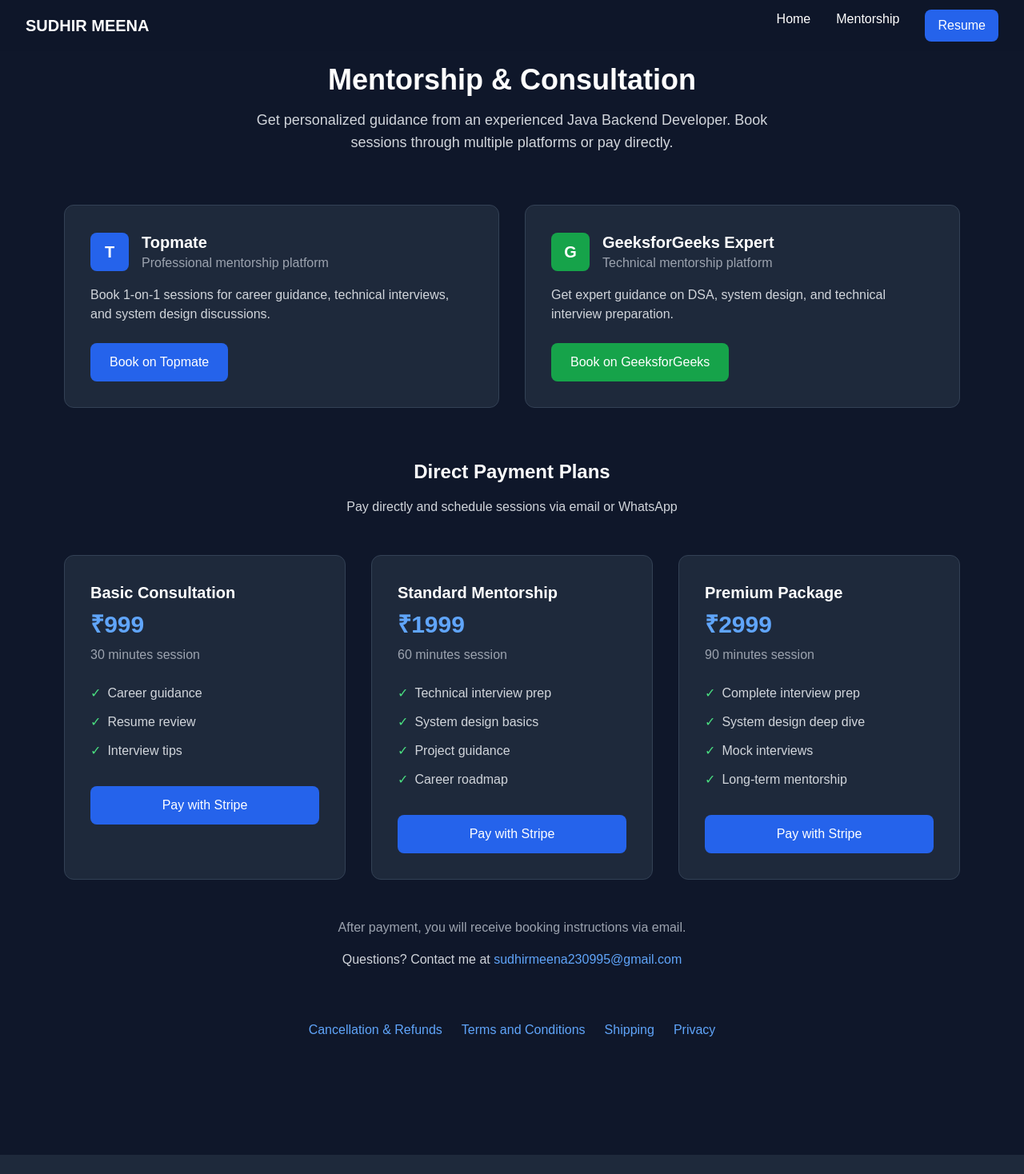
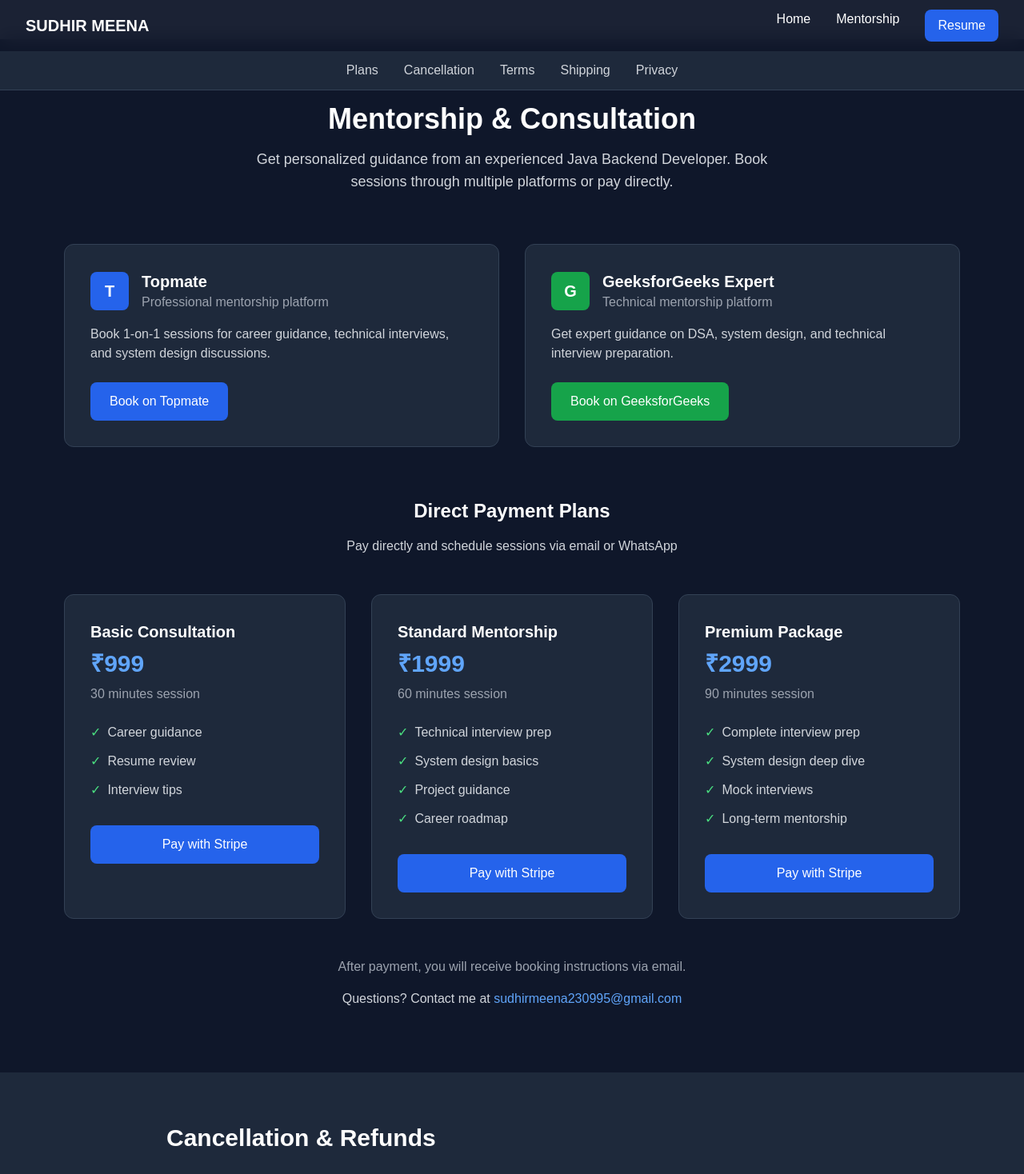
Before and after one commit to sudhir512kj/sudhir512kj.github.io, a React (Create React App) app: page /mentorship in a window 1280 px wide. Shown: the top 1468 px of the page at 80% size. Built offline with nearby package versions, Linux system fonts and the light colour scheme.

Commit message:
update in menubar for mandatory sections

```diff
--- a/src/components/Mentorship.js
+++ b/src/components/Mentorship.js
@@ -81,6 +81,18 @@ const Mentorship = () => {
           </div>
         </div>
       )}
+
+      <div className="sticky top-16 z-40 bg-slate-800 border-b border-slate-700 py-3">
+        <div className="max-w-6xl mx-auto px-4">
+          <div className="flex justify-center gap-4 md:gap-8 flex-wrap text-sm md:text-base">
+            <a href="#mentorship" className="text-gray-300 hover:text-blue-400 transition-colors">Plans</a>
+            <a href="#cancellation" className="text-gray-300 hover:text-blue-400 transition-colors">Cancellation</a>
+            <a href="#terms" className="text-gray-300 hover:text-blue-400 transition-colors">Terms</a>
+            <a href="#shipping" className="text-gray-300 hover:text-blue-400 transition-colors">Shipping</a>
+            <a href="#privacy" className="text-gray-300 hover:text-blue-400 transition-colors">Privacy</a>
+          </div>
+        </div>
+      </div>
 
       <section id="mentorship" className="py-20 bg-slate-900">
         <div className="max-w-6xl mx-auto px-4">
@@ -181,7 +193,7 @@ const Mentorship = () => {
             ))}
           </div>
 
-          <div className="text-center mt-12 mb-16">
+          <div className="text-center mt-12">
             <p className="text-gray-400 mb-4">
               After payment, you will receive booking instructions via email.
             </p>
@@ -191,13 +203,6 @@ const Mentorship = () => {
                 sudhirmeena230995@gmail.com
               </a>
             </p>
-          </div>
-
-          <div className="flex justify-center gap-6 mb-16 flex-wrap">
-            <a href="#cancellation" className="text-blue-400 hover:underline">Cancellation & Refunds</a>
-            <a href="#terms" className="text-blue-400 hover:underline">Terms and Conditions</a>
-            <a href="#shipping" className="text-blue-400 hover:underline">Shipping</a>
-            <a href="#privacy" className="text-blue-400 hover:underline">Privacy</a>
           </div>
         </div>
       </section>
```
